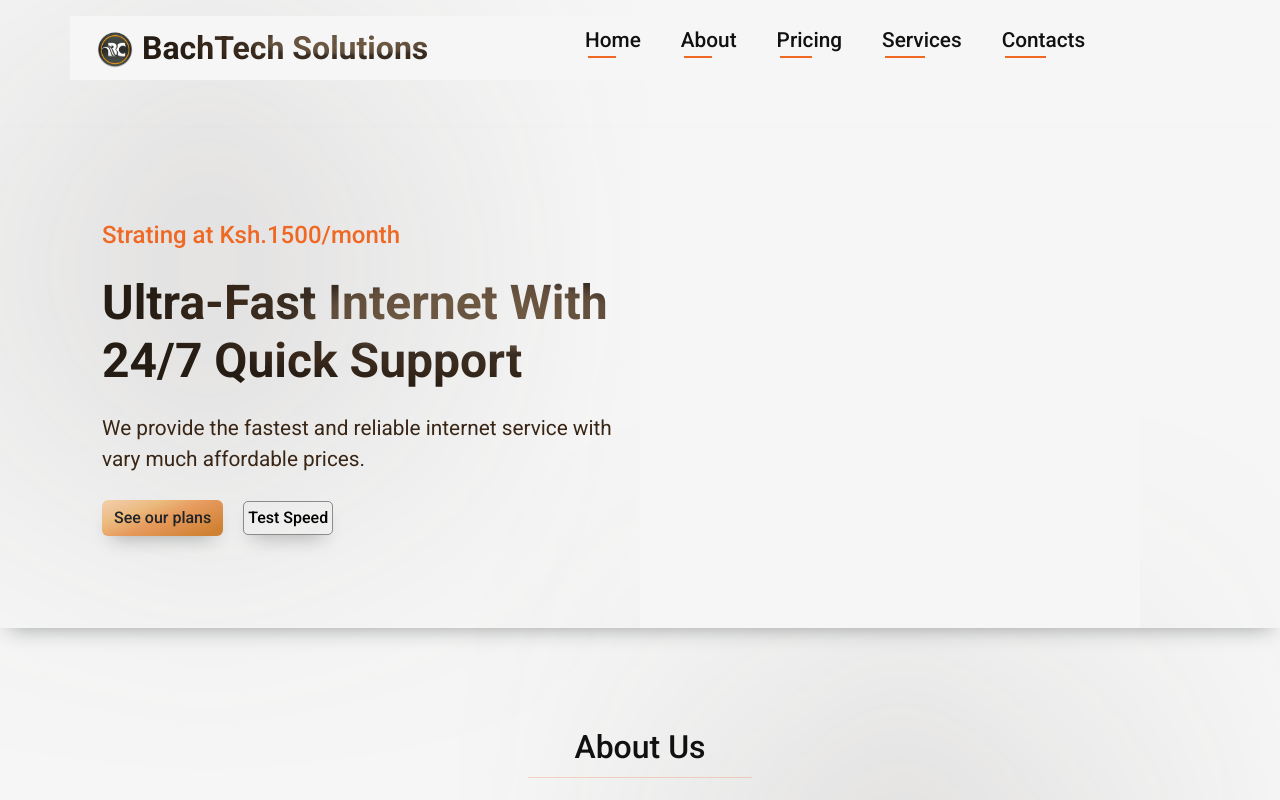
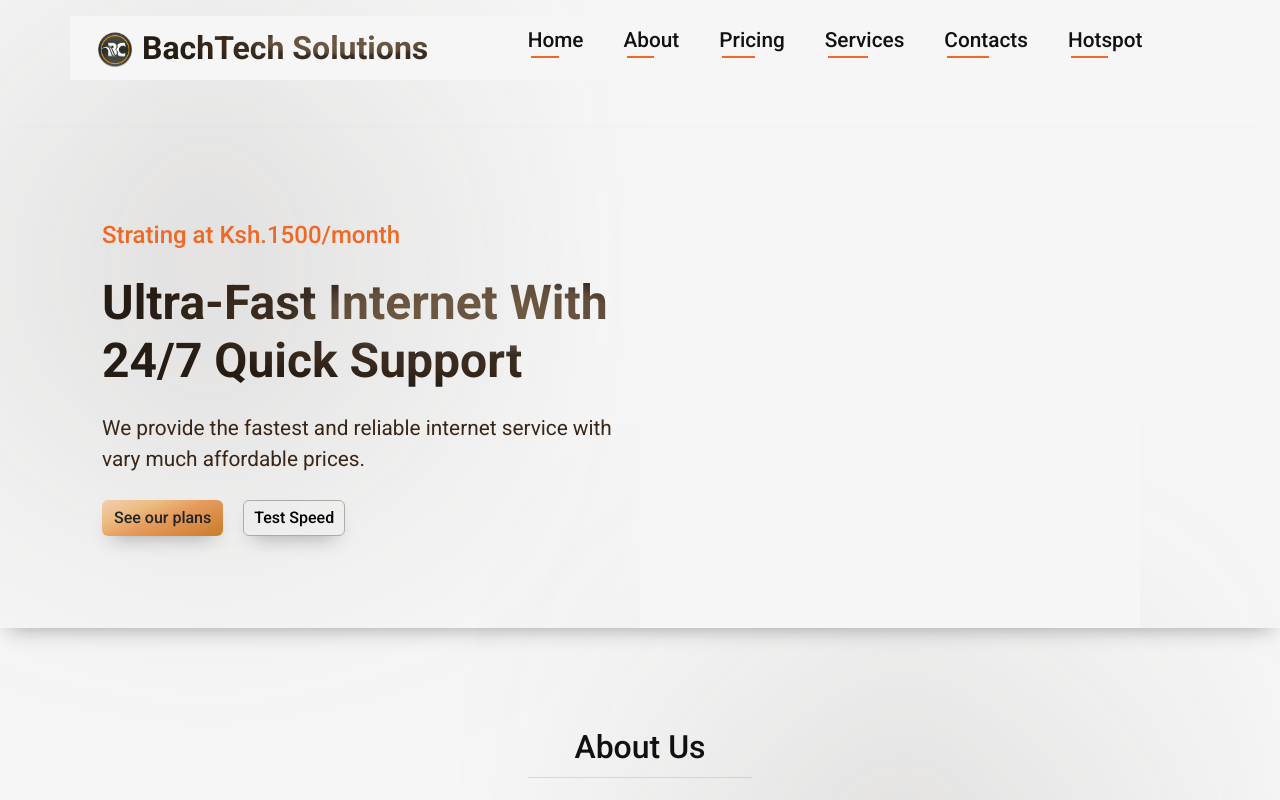
Before and after one commit to Samwaho/BachtechWeb, a React (Vite) app: page / in a window 1280 px wide. Shown: the top 800 px of the page. Built offline with nearby package versions, Linux system fonts and the light colour scheme.

Commit message:
commit-13

```diff
--- a/src/components/footer/Footer.tsx
+++ b/src/components/footer/Footer.tsx
@@ -132,8 +132,18 @@ const Footer = () => {
           <div className="container">
             <div className="row">
               <div className="col-md-12 text-center">
-                <p>
+                <p className="mt-2">
                   Copyright © Bachtech Solutions {year}. All rights reserved.
+                </p>
+                <p className="mt-2 powered">
+                  Made By :{" "}
+                  <a
+                    className="powered-a"
+                    href="https://optivumwebdevelopers.co.ke"
+                    target="_blank"
+                  >
+                    optivumwebdevelopers.co.ke
+                  </a>
                 </p>
               </div>
             </div>
--- a/src/components/footer/footer.css
+++ b/src/components/footer/footer.css
@@ -54,6 +54,16 @@ ul.social-footer2 li {color: #f9f9f9; display: inline-block;padding: 0;}
 ul.social-footer2 li a:hover {color: #ff8d1e;}
 ul.social-footer2 li a { color: #252525; display: block; font-size: 1.3rem; text-align: center; margin-right: 20px;}
 
+.powered{
+  font-size: 1rem;
+}
+.powered-a{
+  font-size: 1rem;
+  color: var(--accent-color);
+}
+.powered-a:hover{
+  color: var(--primary-text-color);
+}
 @media only screen and (max-width: 425px) {
   .widget li a, p a{font-size: 1.3rem;}
   ul.social-footer2 li a {font-size: 1.5rem; margin-right: 15px;}
--- a/src/components/pricing/pricing.css
+++ b/src/components/pricing/pricing.css
@@ -14,12 +14,15 @@
 
 .btn-2{
     background-color: transparent;
-    border: 1px solid #605e5eae;
-    border-radius: 5px;
+    border: 1px solid #aba5a0e9;
+    border-radius: 6px;
     font-size: 1rem;
     font-weight: 500;
-    padding: 4px;
+    padding: 5px 10px;
     box-shadow: 0px 10px 20px -10px rgba(23, 31, 29, 0.4)
+}
+.btn-2:hover{
+    box-shadow: none;
 }
 .category .btn:hover{
     background: linear-gradient(
--- a/src/data.ts
+++ b/src/data.ts
@@ -31,4 +31,9 @@ export interface Link {
       href: "#contacts",
       text: "Contacts",
     },
+    {
+      id: 6,
+      href: "https://v3.netpap.co.ke/management/login/?hotspot=ST79414368",
+      text: "Hotspot",
+    },
   ];
--- a/src/index.css
+++ b/src/index.css
@@ -27,7 +27,9 @@ a{
   font-weight: 500;
   text-decoration: none;
 }
-
+a:hover{
+  color: var(--accent-color);
+}
 p{
   font-size: 1.3rem;
   color: #392616;
```
